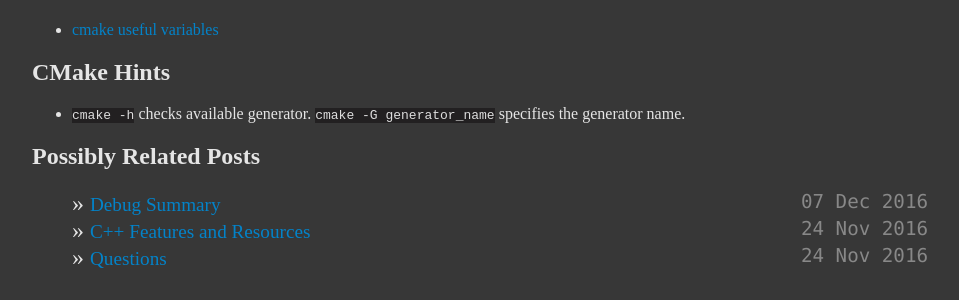
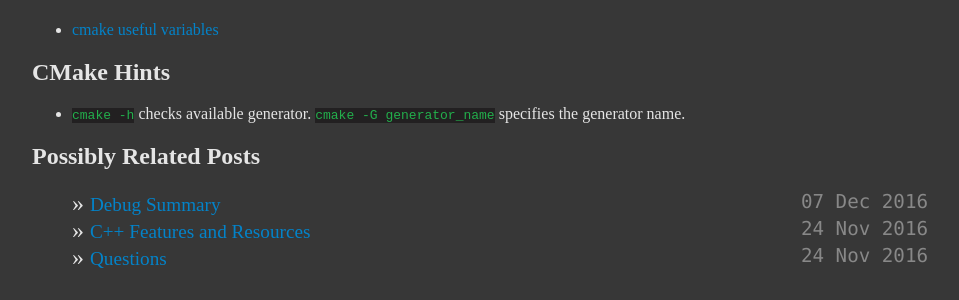
Before and after one commit to ychding11/ychding11.github.io, a Jekyll site: the page built from _posts/2016-08-11-Build-System.md, in a window 1280 px wide. Shown: the part 242-542 px from the top of the page, without its empty margins (160-1119 px from the left). Built offline with Jekyll 4.4.1, drawn with Linux system fonts in a browser that asks for light colours.

Commit message:
modify style for code.highlight-rouge

```diff
--- a/css/main.css
+++ b/css/main.css
@@ -105,7 +105,7 @@ color: #ddd;
 
 code.highlighter-rouge {
 background: #222021;
-color: #ddd;
+color: #23af4c;
 }
 
 ul li {
```
